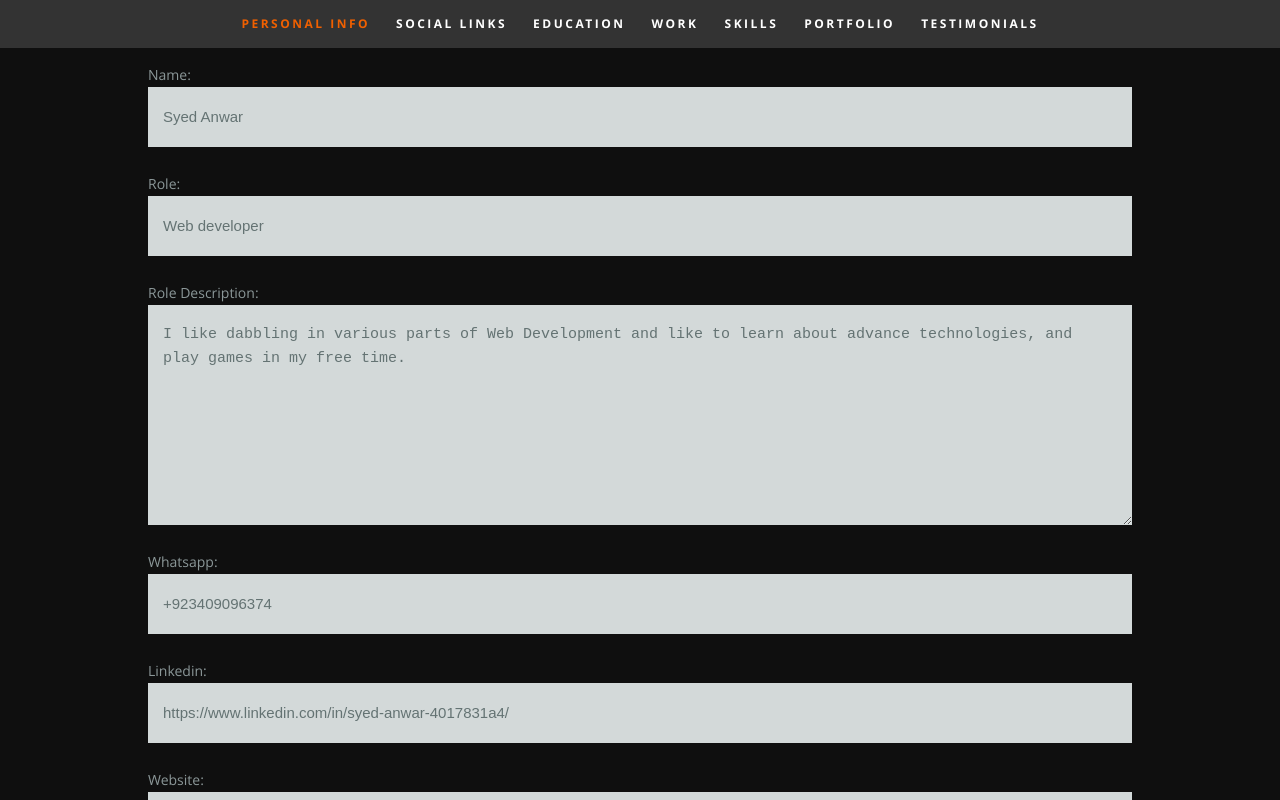
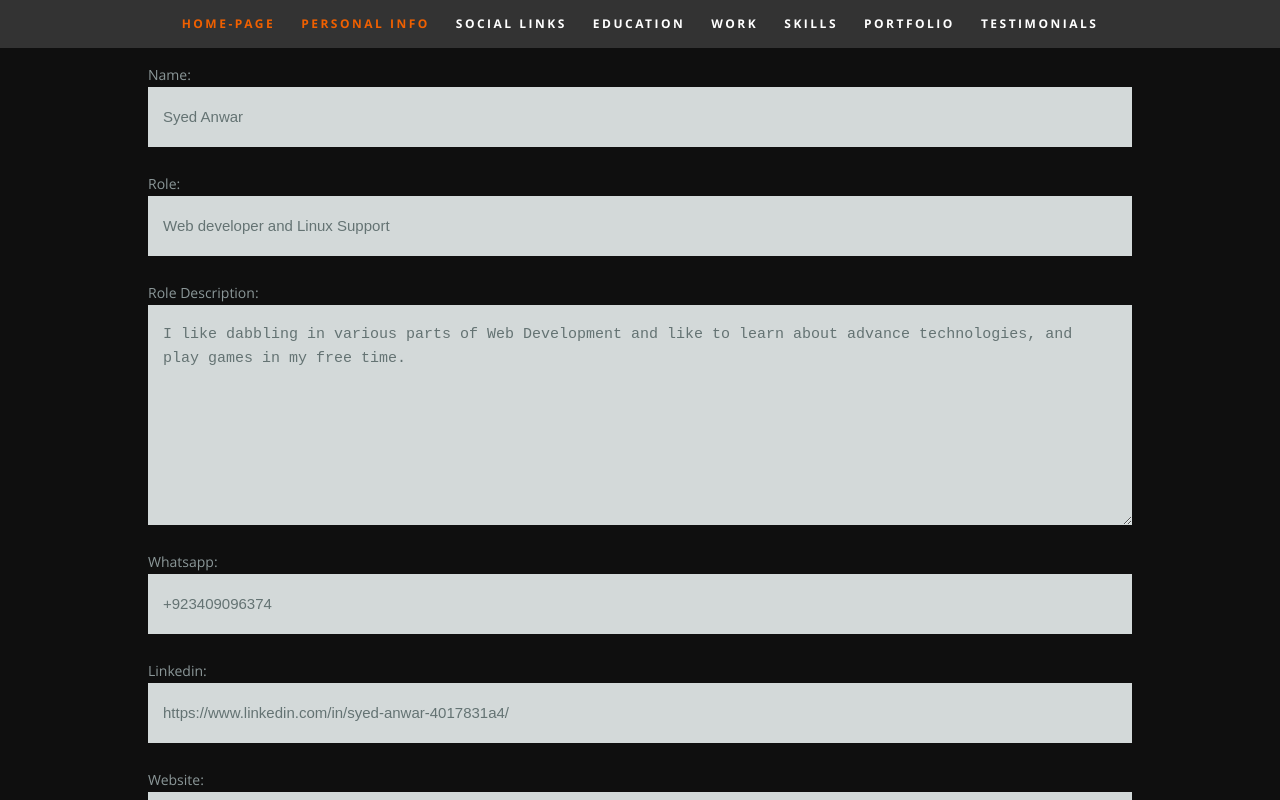
Before and after one commit to anwarkhan0/portfolio, a React (Create React App) app: page /update-resume in a window 1280 px wide. Shown: the top 800 px of the page. Built offline with nearby package versions, Linux system fonts and the light colour scheme.

Commit message:
fix: dev mode in update resume

```diff
--- a/src/App.js
+++ b/src/App.js
@@ -11,8 +11,10 @@ import resumeData from "./resumeData.json";
 
 import UpdateResume from "./components/UpdateResume";
 
-class App extends Component {
-  render() {
+const App = ()=> {
+
+  const isDevMode = process.env.NODE_ENV === 'development';
+
     return (
       <Router>
         <Routes>
@@ -30,15 +32,13 @@ class App extends Component {
               </div>
             }
           />
-          <Route path="/update-resume" element={
 
-              <UpdateResume />
+          {isDevMode && <Route path="/update-resume" element={<UpdateResume />} />}
 
-          } />
         </Routes>
       </Router>
     );
-  }
+
 }
 
 export default App;
--- a/src/components/UpdateNavbar.js
+++ b/src/components/UpdateNavbar.js
@@ -11,6 +11,11 @@ const UpdateNavbar = ({type, setType }) => {
         Hide navigation
       </a>
       <ul id="nav" className="nav">
+        <li className="current">
+          <a className="smoothscroll" href="/" onClick={()=> window.location.href = '/'}>
+            Home-Page
+          </a>
+        </li>
         <li className={type === 'p' ? "current" : ""}>
           <a className="smoothscroll" onClick={() => setType("p")} href="#">
             Personal Info
--- a/src/components/UpdateResume.js
+++ b/src/components/UpdateResume.js
@@ -1,6 +1,6 @@
 import React, { useState, useEffect } from "react";
 
-import resumeData from "../resumeData-bkp";
+import resumeData from "../resumeData.json";
 
 import UpdateNavbar from "./UpdateNavbar";
 import "./updateResume.css";
--- a/src/resumeData.json
+++ b/src/resumeData.json
@@ -1,7 +1,7 @@
 {
   "imagebaseurl": "https://anwarkhan0.github.io/",
-  "name": "Syed Anwar Khan",
-  "role": "Web developer",
+  "name": "Syed Anwar",
+  "role": "Web developer and Linux Support",
   "linkedinId": "https://www.linkedin.com/in/syed-anwar-4017831a4/",
   "email": "ianwarsyed@gmail.com",
   "whatsapp": "+923409096374",
```
